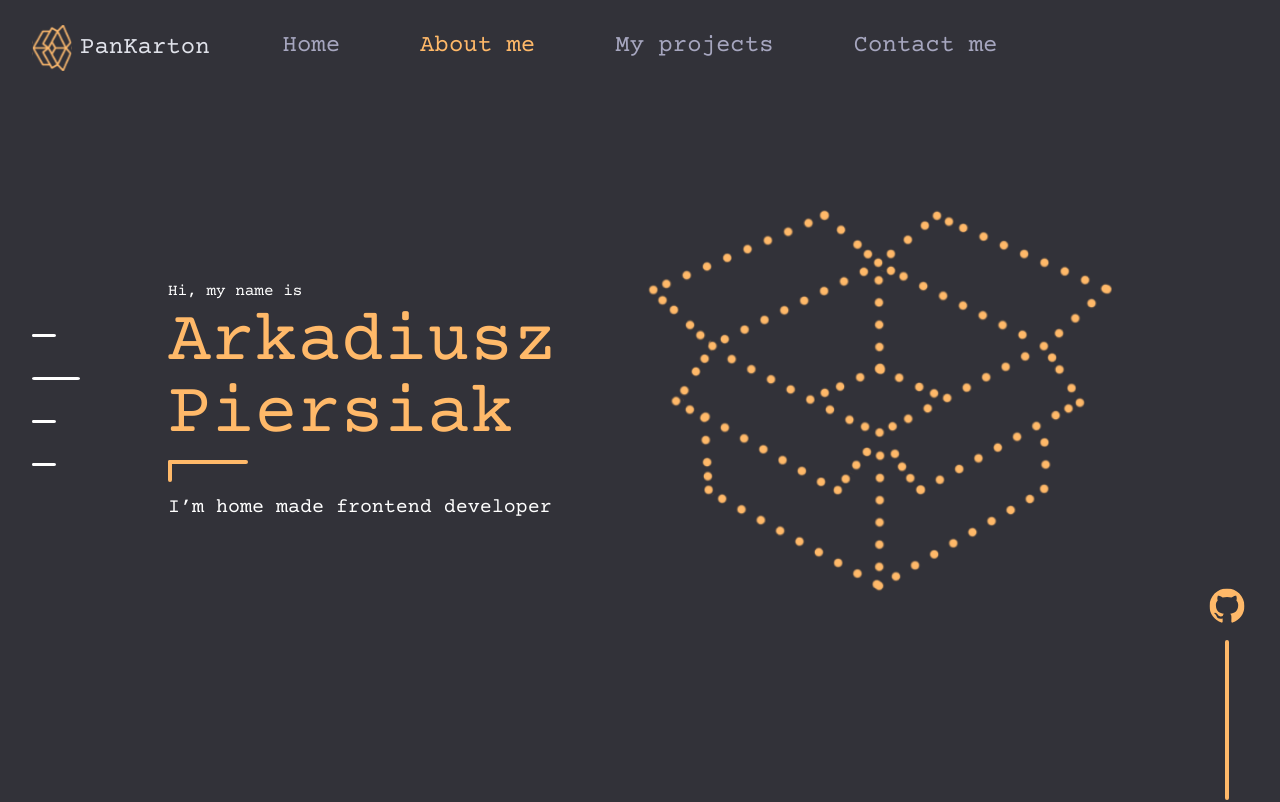
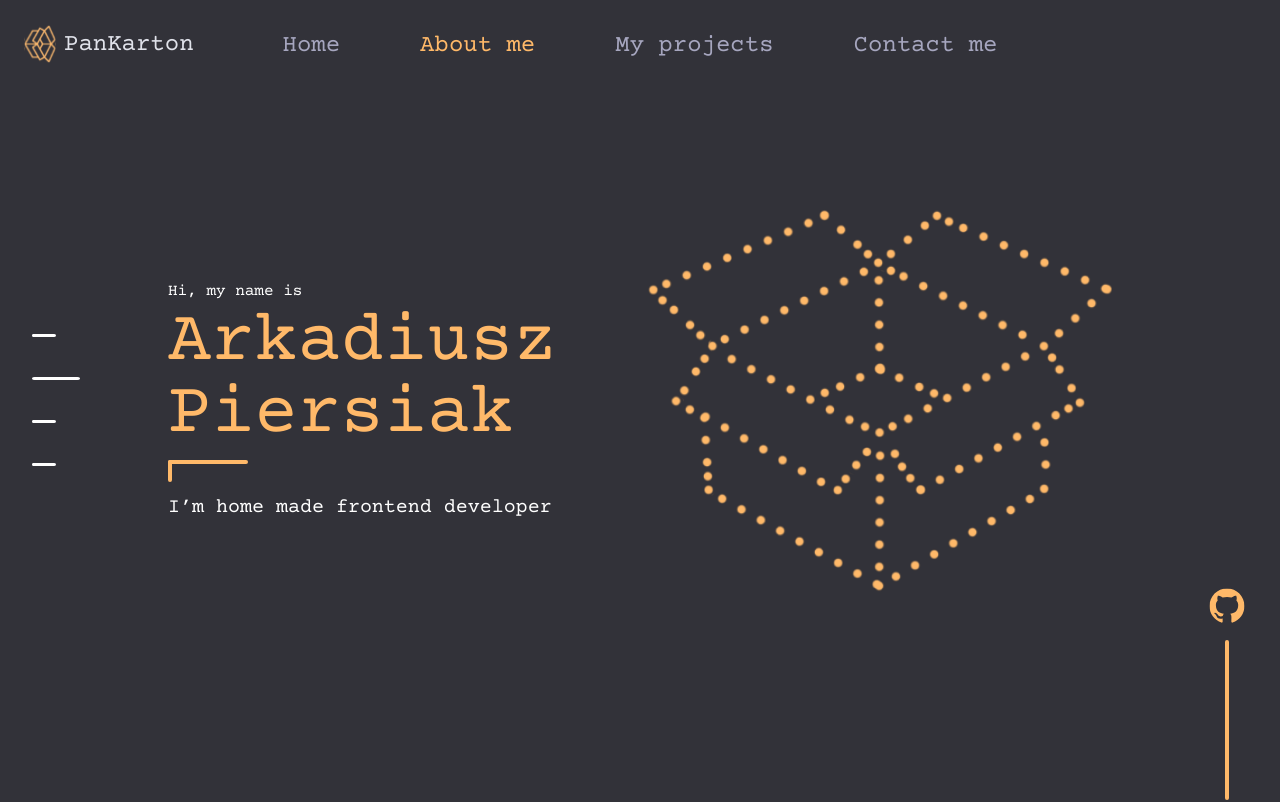
Before and after one commit to PanKarton/PersonalWebsite, a Next.js app: page / in a window 1280 px wide. Shown: the top 802 px of the page. Built offline with nearby package versions, Linux system fonts and the light colour scheme.

Commit message:
style/changed media queries in nNav, MainLogo, HamburgerButton and NarrowScreenNavWrapper for positioning

```diff
--- a/src/components/atoms/HamburgerButton/HamburgerButton.styles.ts
+++ b/src/components/atoms/HamburgerButton/HamburgerButton.styles.ts
@@ -17,8 +17,8 @@ export const StyledBurger = styled.button`
   z-index: 11;
 
   @media screen and (min-width: 30.25rem) {
-    top: 1.75rem;
-    right: 2rem;
+    top: 1.5rem;
+    right: 1.5rem;
   }
 
   @media screen and (min-width: 75rem) {
--- a/src/components/atoms/MainLogo/MainLogo.styles.ts
+++ b/src/components/atoms/MainLogo/MainLogo.styles.ts
@@ -22,24 +22,19 @@ export const StyledH1 = styled.h1`
   }
 
   @media screen and (min-width: 30.25rem) {
-    top: 1.5rem;
-    left: 2rem;
-    .logo-wrapper {
-      width: 2.5rem;
-    }
+    top: 1.25rem;
+    left: 1.5rem;
     span {
       font-size: ${({ theme }) => theme.fontSize.text2XL};
     }
   }
 
+  @media screen and (min-width: 75rem) {
+    top: 1.5625rem;
+    left: 1.5rem;
+  }
+
   @media screen and (min-width: 87.5rem) {
-    top: 1.125rem;
-    gap: 0.75rem;
-    .logo-wrapper {
-      width: 3rem;
-    }
-    span {
-      font-size: ${({ theme }) => theme.fontSize.text3XL};
-    }
+    left: 2rem;
   }
 `;
--- a/src/components/molecules/NarrowScreenNavWrapper/NarrowScreenNavWrapper.tsx
+++ b/src/components/molecules/NarrowScreenNavWrapper/NarrowScreenNavWrapper.tsx
@@ -14,7 +14,7 @@ export const StyledNavWrapper = styled.div`
   z-index: 2;
 
   @media screen and (min-width: 30.25rem) {
-    height: 5.5rem;
+    height: 5rem;
   }
 
   @media screen and (min-width: 75rem) {
```
